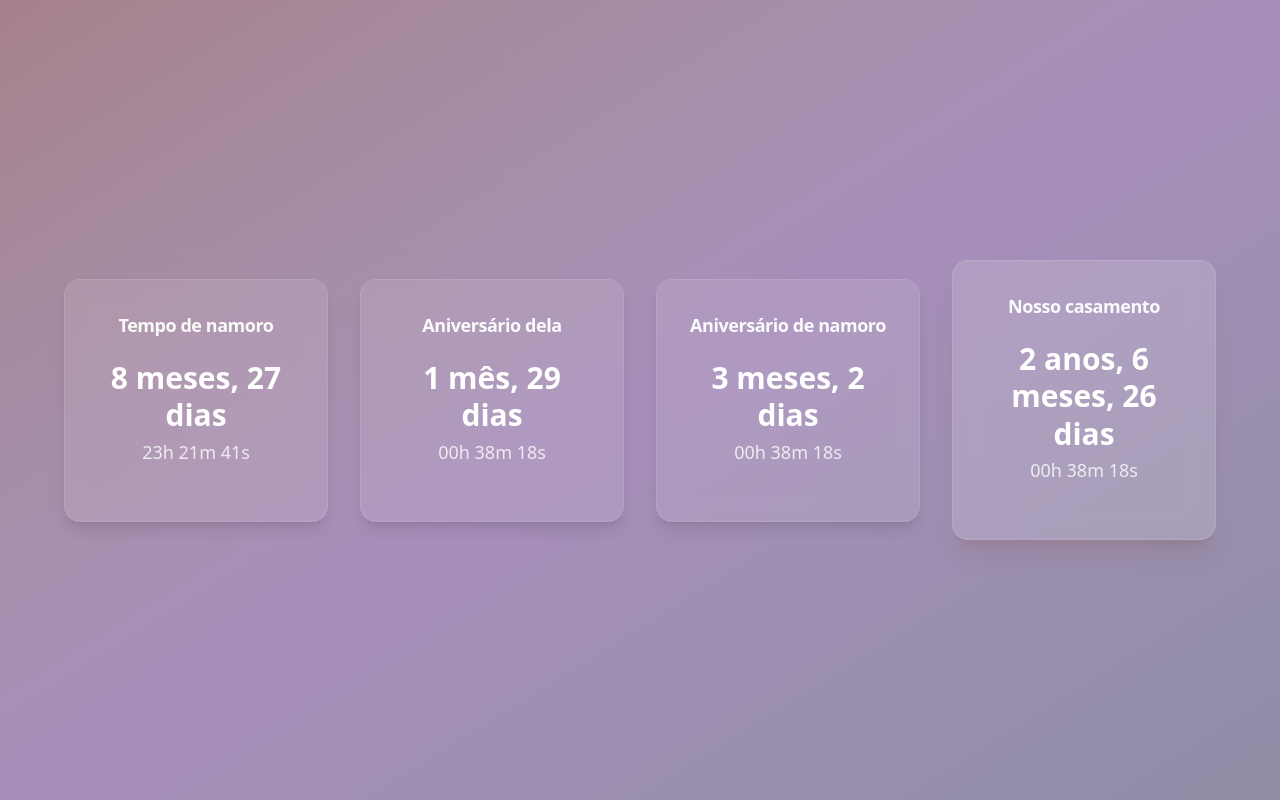
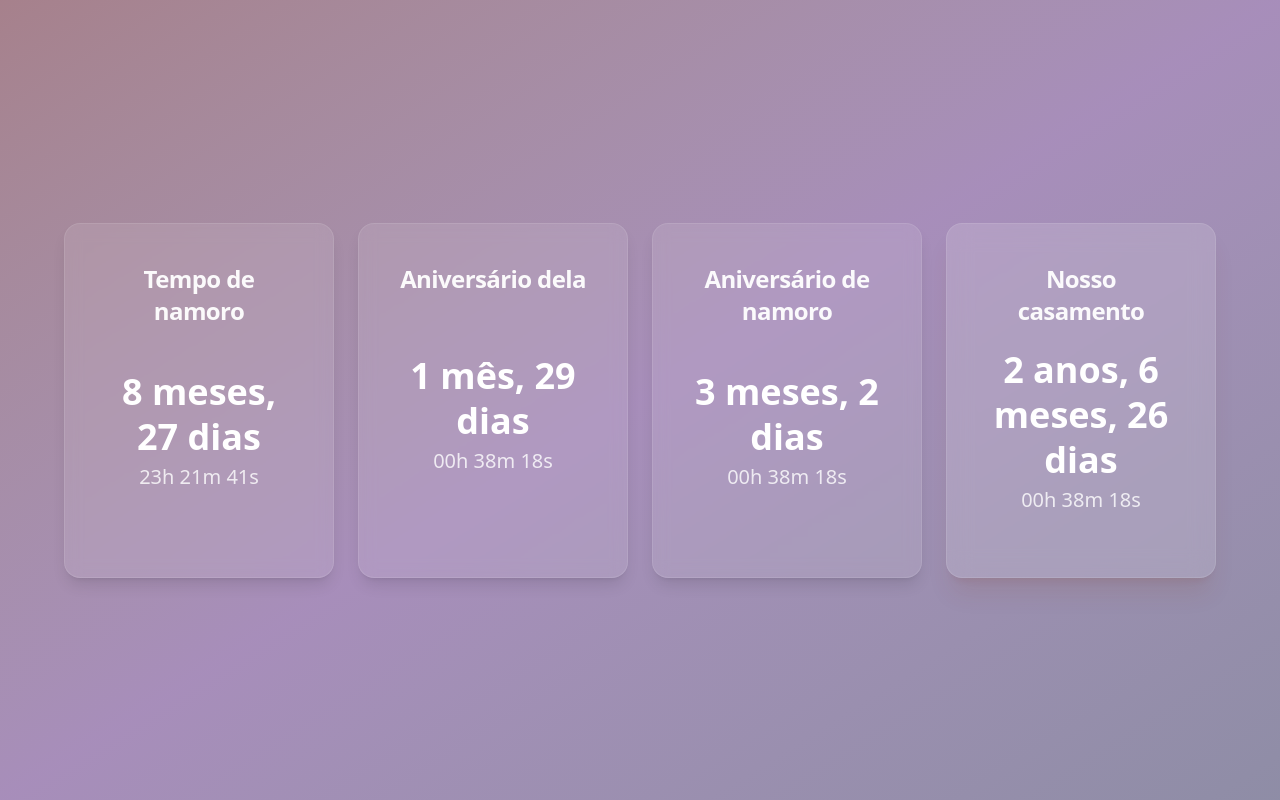
Before and after one commit to FilipeDev-PT/Relationship, a React (Vite) app: page / in a window 1280 px wide. Built offline with nearby package versions, Linux system fonts and the light colour scheme.

Commit message:
Projeto inicial: ajuste de apresentação de card

```diff
--- a/src/components/CounterCard/CounterCard.tsx
+++ b/src/components/CounterCard/CounterCard.tsx
@@ -33,8 +33,8 @@ export function CounterCard({
 
   const cardClasses =
     variant === "highlight"
-      ? "rounded-2xl ring-1 ring-white/10 ring-inset bg-white/15 backdrop-blur-md shadow-xl shadow-amber-900/10 min-w-0 w-full max-w-md mx-auto flex flex-col items-center justify-center p-6 sm:p-8 min-h-[200px] sm:min-h-[220px]"
-      : "rounded-2xl ring-1 ring-white/10 ring-inset bg-white/10 backdrop-blur-sm shadow-lg min-w-0 w-full max-w-md mx-auto flex flex-col items-center justify-center p-6 sm:p-8 min-h-[200px] sm:min-h-[220px]";
+      ? "rounded-2xl ring-1 ring-white/10 ring-inset bg-white/15 backdrop-blur-md shadow-xl shadow-amber-900/10 w-full h-full min-h-[16vh] flex flex-col items-center justify-center p-6 sm:p-8 md:p-10"
+      : "rounded-2xl ring-1 ring-white/10 ring-inset bg-white/10 backdrop-blur-sm shadow-lg w-full h-full min-h-[16vh] flex flex-col items-center justify-center p-6 sm:p-8 md:p-10";
 
   return (
     <article
@@ -43,23 +43,23 @@ export function CounterCard({
     >
       <h2
         id={`counter-title-${title.replace(/\s/g, "-")}`}
-        className="text-base sm:text-lg font-semibold text-white/95 mb-4 sm:mb-5 text-center tracking-tight"
+        className="text-xl md:text-2xl font-semibold text-white/95 mb-4 sm:mb-5 text-center tracking-tight"
       >
         {title}
       </h2>
 
-      <div className="text-center w-full min-h-[4.5rem] flex flex-col items-center justify-center gap-1 mb-4 sm:mb-6">
+      <div className="text-center w-full min-h-[4.5rem] flex flex-col items-center justify-center gap-1 mb-4 sm:mb-6 flex-1">
         {hasDateTimeSplit && datePart != null && timePart != null ? (
           <>
-            <span className="text-xl sm:text-2xl md:text-3xl font-bold text-white leading-tight tabular-nums">
+            <span className="text-2xl sm:text-3xl md:text-4xl font-bold text-white leading-tight tabular-nums">
               {datePart}
             </span>
-            <span className="text-sm sm:text-base md:text-lg font-medium text-white/80 tabular-nums">
+            <span className="text-base sm:text-lg md:text-xl font-medium text-white/80 tabular-nums">
               {timePart}
             </span>
           </>
         ) : (
-          <span className="text-xl sm:text-2xl md:text-3xl font-bold text-white leading-tight tabular-nums">
+          <span className="text-2xl sm:text-3xl md:text-4xl font-bold text-white leading-tight tabular-nums">
             {children}
           </span>
         )}
--- a/src/pages/HomePage.tsx
+++ b/src/pages/HomePage.tsx
@@ -31,8 +31,8 @@ export function HomePage() {
   const countdownWedding = useCountdown(WEDDING_DATE);
 
   return (
-    <main className="min-h-screen flex flex-col items-center justify-center p-4 sm:p-6 md:p-8 box-border">
-      <div className="w-full max-w-6xl mx-auto grid grid-cols-1 sm:grid-cols-2 xl:grid-cols-4 gap-5 sm:gap-6 md:gap-8 place-items-center">
+    <main className="min-h-screen flex flex-col items-center justify-center p-3 sm:p-4 md:p-5 box-border">
+      <div className="w-full max-w-[90vw] mx-auto grid grid-cols-1 sm:grid-cols-2 xl:grid-cols-4 gap-4 sm:gap-5 md:gap-6 place-items-stretch min-h-[30vh]">
         <CounterCard title="Tempo de namoro">
           {formatElapsed(elapsedDating)}
         </CounterCard>
```
